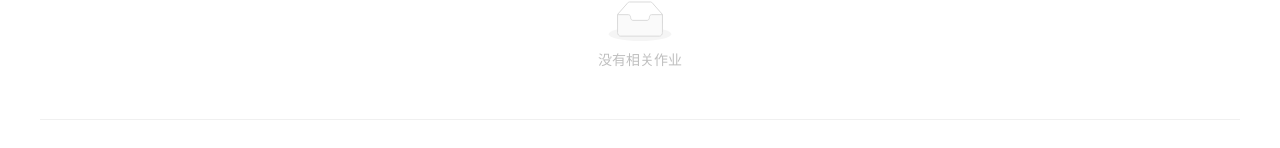
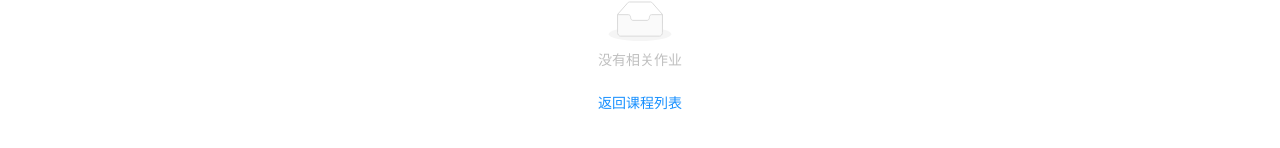
Before and after one commit to LeomharT/react-draggable-form, a React app: page /pages/SchoolExercise/SchoolExercise.html/mark_homework in a window 1280 px wide. Shown: the part 212-360 px from the top of the page. Built offline with nearby package versions, Linux system fonts and the light colour scheme; the HTML template or start-up script is replaced by a standard one.

Commit message:
🛠[修复]->修复无生命周期导致的重复渲染

```diff
--- a/package.json
+++ b/package.json
@@ -18,8 +18,8 @@
         "react": "^18.2.0",
         "react-dom": "^18.2.0",
         "react-redux": "^8.0.2",
-        "react-router": "^6.3.0",
-        "react-router-dom": "^6.3.0",
+        "react-router": "^6.4.2",
+        "react-router-dom": "^6.4.2",
         "redux": "^4.2.0",
         "redux-saga": "^1.2.1",
         "uuid": "^9.0.0"
--- a/src/assets/scss/school-course/school-course.scss
+++ b/src/assets/scss/school-course/school-course.scss
@@ -108,8 +108,6 @@
 {
     .ant-modal-body
     {
-        padding-top   : 50px;
-        padding-right : 50px;
         .ant-form
         {
             display       : flex;
--- a/src/components/school-course/CourseChapterInfo.tsx
+++ b/src/components/school-course/CourseChapterInfo.tsx
@@ -128,6 +128,7 @@ export default function CourseChapterInfo(props: CourseChapterInfoProps)
             open={props.isOpen}
             onCancel={props.onCancel}
             destroyOnClose
+            title={`${props.courseName}`}
             footer={null}
         >
             <Form layout="horizontal">
--- a/src/pages/MarkHomeWork.tsx
+++ b/src/pages/MarkHomeWork.tsx
@@ -224,6 +224,7 @@ export default function MarkHomeWork()
                     locale={{
                         emptyText:
                             <Empty image={Empty.PRESENTED_IMAGE_SIMPLE} description='没有相关作业'>
+                                <Button type='link' children='返回课程列表' onClick={() => navigate(-1)} />
                             </Empty>
                     }}
                 />
```
Also changed, not shown: 1 other file (tests, documents, lock files or other folders).
